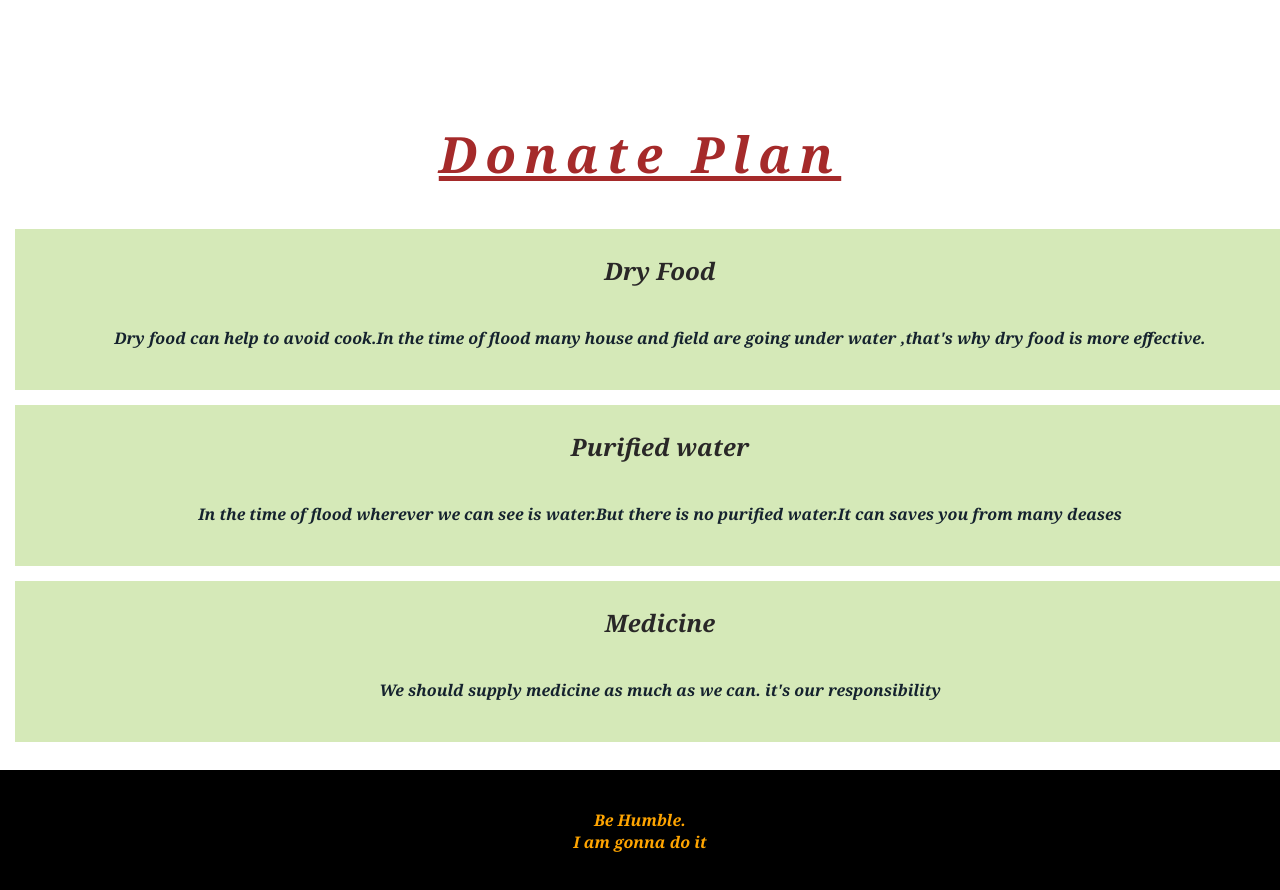
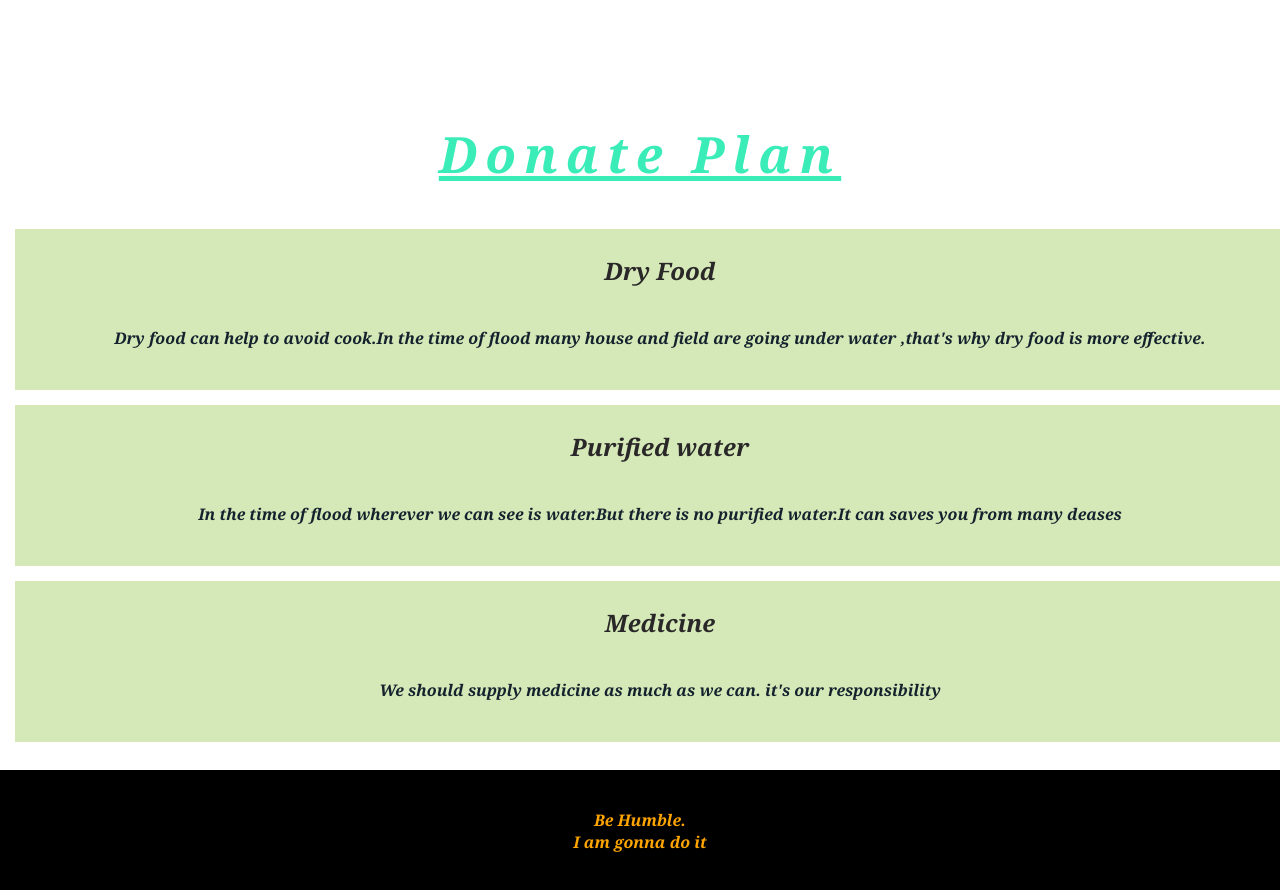
Before and after one commit to Naeemhasan1/prh-assignment1, a plain HTML site: page index.html in a window 1280 px wide. Shown: the part 1780-2670 px from the top of the page. Drawn offline with Linux system fonts and the light colour scheme.

Commit message:
sec3h1 color

```diff
--- a/style.css
+++ b/style.css
@@ -132,7 +132,7 @@ text-align: center;
     text-align: center;
 }
 .sec3h1{
-    color:brown;
+    color:rgb(58, 236, 183);
     font-size: 50px;
     text-decoration: underline;
 }
```
